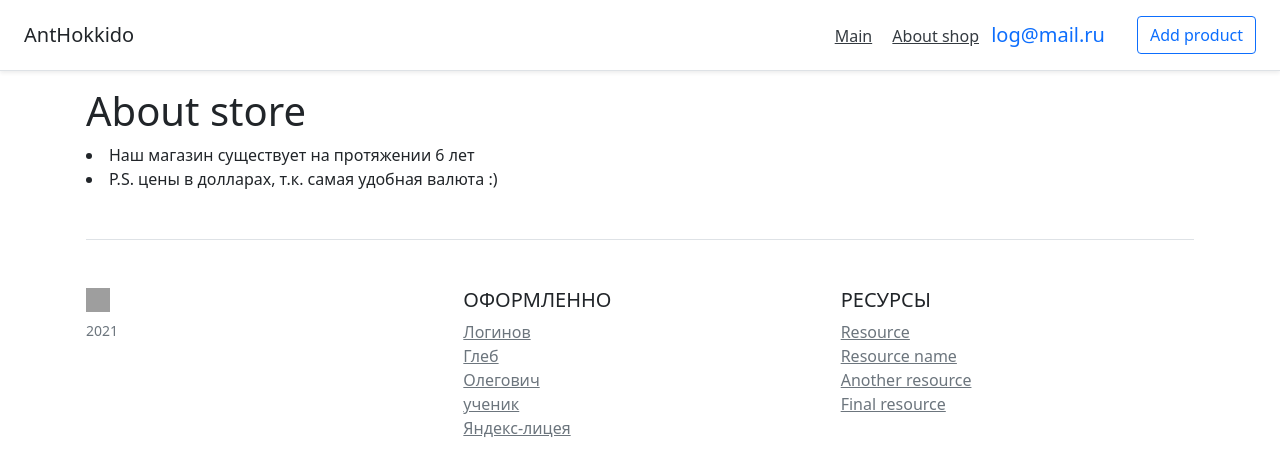
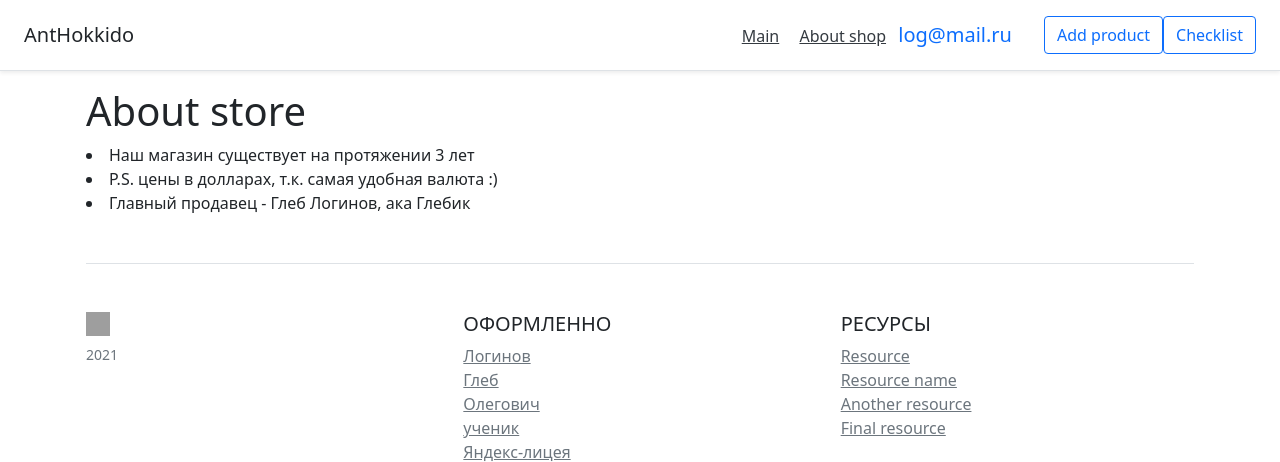
Before and after one commit to log1957/flask-shop, a Flask app: page /about in a window 1280 px wide. Shown: the top 462 px of the page. Run offline with Flask 2, Linux system fonts and the light colour scheme; a user stored in the database is signed in; some libraries are stand-ins or nearby versions; grey boxes are pictures that could not be loaded.

Commit message:
частнично работающая страница рассмотрения заявок, также страница добавления муравьев, рассмотрения заявок скрыты от пользователей

```diff
--- a/shop/app.py
+++ b/shop/app.py
@@ -92,6 +92,24 @@ def create():
         return render_template('create.html')
 
 
+@app.route('/checklist', methods=['GET', 'POST'])
+@login_required
+def checklist():
+    form = BuyForm()
+    numbers = db_session.create_session().query(User2).all()
+    if form.validate_on_submit():
+        db_sess = db_session.create_session()
+        user = User2(
+            number0=form.number.data,
+            time0=form.time.data
+        )
+
+        db_sess.delete(user)
+        db_sess.commit()
+
+    return render_template('checklist.html', form=form, numbers=numbers)
+
+
 @app.route('/register', methods=['GET', 'POST'])
 def register():
     form = RegisterForm()
--- a/shop/templates/about.html
+++ b/shop/templates/about.html
@@ -5,7 +5,8 @@
 {% block content %}
     <div class="container">
         <h1>About store</h1>
-        <li>Наш магазин существует на протяжении 6 лет</li>
+        <li>Наш магазин существует на протяжении 3 лет</li>
         <li>P.S. цены в долларах, т.к. самая удобная валюта :)</li>
+        <li>Главный продавец - Глеб Логинов, ака Глебик</li>
     </div>
 {% endblock %}
--- a/shop/templates/includes/header.html
+++ b/shop/templates/includes/header.html
@@ -10,5 +10,8 @@
                 <a class="p-2 text-dark" href="{{ url_for('register') }}">Register</a>
         {% endif %}
     </nav>
-    <a class="btn btn-outline-primary" href="{{ url_for('create') }}">Add product</a>
+    {% if current_user.id == 1 %}
+        <a class="btn btn-outline-primary" href="{{ url_for('create') }}">Add product</a>
+        <a class="btn btn-outline-primary" href="{{ url_for('checklist') }}">Checklist</a>
+    {% endif %}
 </div>
```
Also changed, not shown: shop/templates/checklist.html (added, +23 -0 lines), shop/shop.db.
